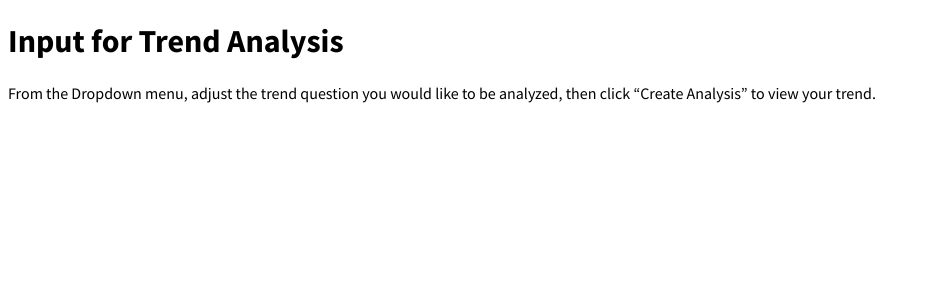
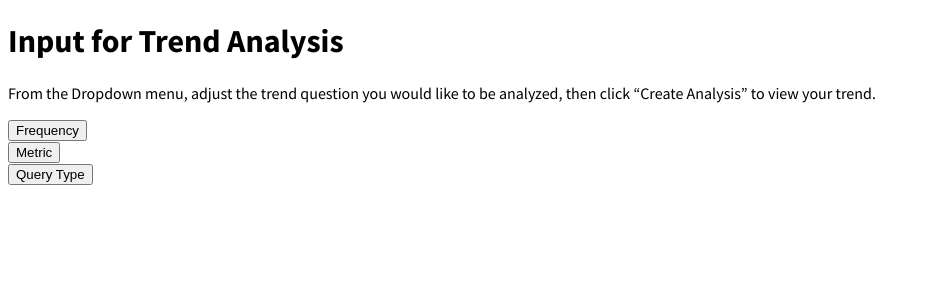
Before and after one commit to sidney888/spotify-dbms, a React (Create React App) app: page /QueryUs in a window 1280 px wide. Shown: the top 300 px of the page, without its empty margins (0-930 px from the left). Built offline with nearby package versions, Linux system fonts and the light colour scheme; the HTML template or start-up script is replaced by a standard one.

Commit message:
Dropdown & Folder
I created a folder to separate pages and components. I also got the dropdown working! I will work on getting those dropdowns to highlight/select criteria

```diff
--- a/src/AnalysisPage.js
+++ /dev/null
@@ -1,11 +0,0 @@
-const  AnalysisPage= () => {
-    return (
-        <div className="analysis">
-
-        <h1 className="input">Input for Trend Analysis</h1>
-        <p className = "welcome- paragraph"> From the Dropdown menu, adjust the trend question you would like to be analyzed, then click “Create Analysis” to view your trend.
-        </p>
-        </div>
-    )
-}
-export default AnalysisPage;
--- a/src/App.js
+++ b/src/App.js
@@ -3,9 +3,9 @@ import { BrowserRouter as Router, Routes, Route, Link, Switch } from "react-rout
 import logo from './assets/spotify.png';
 import './App.css';
 import './styles.css';
-import Button from './Button';
-import AnalysisPage from './AnalysisPage';
-import Home from './Home';
+import Button from './Components/Button';
+import AnalysisPage from './Pages/AnalysisPage';
+import Home from './Pages/Home';
 
 class App extends Component {
   render() {
--- /dev/null
+++ b/src/Components/Dropdown.js
@@ -0,0 +1,33 @@
+import React, { useState } from 'react';
+
+function Dropdown(props) {
+  const [isOpen, setIsOpen] = useState(false);
+
+  function handleToggle() {
+    setIsOpen(!isOpen);
+  }
+
+  function handleOptionClick(option) {
+    setIsOpen(false);
+    props.onOptionClick(option);
+  }
+
+  return (
+    <div className="dropdown">
+      <button className="dropdown-toggle" onClick={handleToggle}>
+        {props.selectedOption}
+      </button>
+      {isOpen &&
+        <ul className="dropdown-options">
+          {props.options.map(option => (
+            <li key={option} onClick={() => handleOptionClick(option)}>
+              {option}
+            </li>
+          ))}
+        </ul>
+      }
+    </div>
+  );
+}
+
+export default Dropdown;
--- /dev/null
+++ b/src/Pages/AnalysisPage.js
@@ -0,0 +1,44 @@
+import React, { useState } from 'react';
+import Dropdown from "../Components/Dropdown";
+
+const  AnalysisPage= () => {
+    const [selectedOption, setSelectedOption] = useState('Frequency');
+    const options = ['Daily', 'Weekly', 'Monthly', 'Yearly'];
+    const [selectedMetric, setSelectedMetric] = useState('Metric');
+    const metrics = ['Average Dancability', 'Average Energy', 'Average Liveness', 'Average Valence', 'Volume'];
+    const [selectedType, setSelectedType] = useState('Query Type');
+    const type = ['Tracks', 'Albums'];
+
+    function handleOptionClick(option) {
+      setSelectedOption(option);
+    }
+    function handleOptionClick(metric) {
+        setSelectedMetric(metric);
+      }
+
+    return (
+        <div className="analysis">
+
+        <h1 className="input">Input for Trend Analysis</h1>
+        <p className = "welcome- paragraph"> From the Dropdown menu, adjust the trend question you would like to be analyzed, then click “Create Analysis” to view your trend.
+        </p>
+        <Dropdown className= "Frequency"
+            selectedOption={selectedOption}
+            options={options}
+            onOptionClick={handleOptionClick}
+            />
+        <Dropdown className= "Metric"
+            selectedOption={selectedMetric}
+            options={metrics}
+            onOptionClick={handleOptionClick}
+            />
+        <Dropdown className= "Type"
+            selectedOption={selectedType}
+            options={type}
+            onOptionClick={handleOptionClick}
+            />
+
+        </div>
+    )
+}
+export default AnalysisPage;
--- a/src/Home.js
+++ b/src/Pages/Home.js
@@ -1,5 +1,5 @@
-import logo from './assets/spotify.png';
-import Button  from './Button';
+import logo from '../assets/spotify.png';
+import Button  from '../Components/Button';
 
 const Home = () => {
     return (
```
Also changed, not shown: src/Components/Button.css (renamed from src/Button.css), src/Components/Button.js (renamed from src/Button.js), src/Components/Dropdown.css (added), src/Pages/AnalysisPage.css (renamed from src/AnalysisPage.css).
